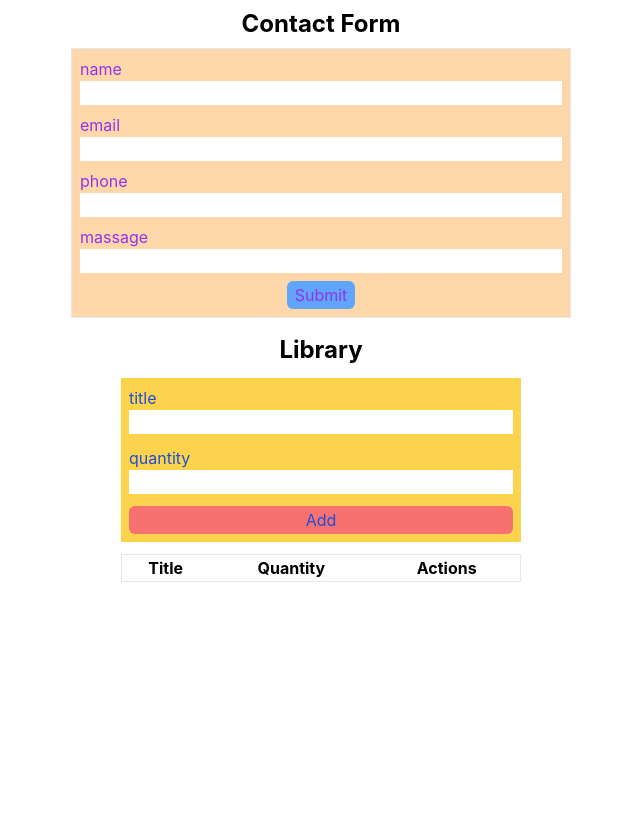
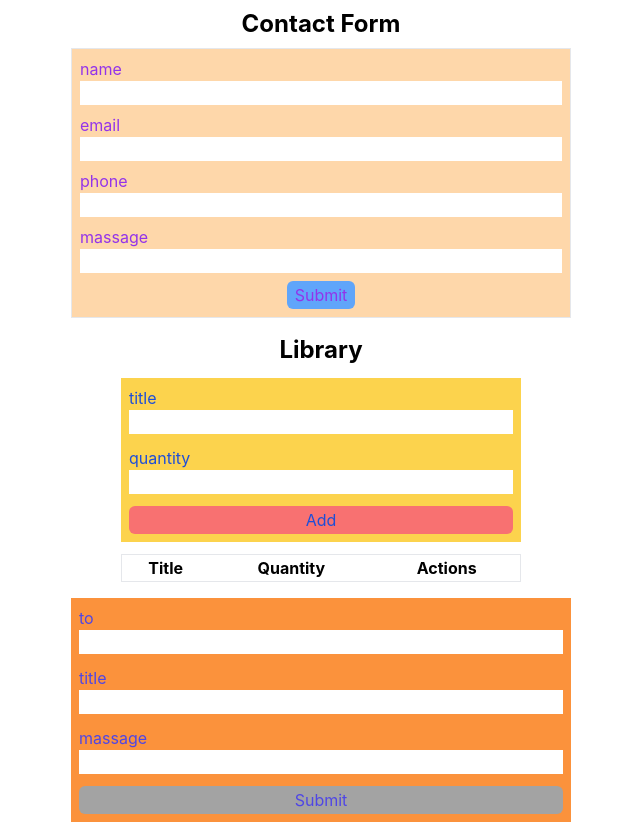
Before and after one commit to duchieu855/lab5-module3, a React (Vite) app in the folder my-vue-app/: page / in a window 1280 px wide. Shown: the whole page, without its empty margins (319-959 px from the left). Before the commit the page ends 800 px from the top, so only its background shows below. Built offline with nearby package versions, Linux system fonts and the light colour scheme.

Commit message:
complete mail form

```diff
--- a/my-vue-app/src/App.tsx
+++ b/my-vue-app/src/App.tsx
@@ -1,12 +1,14 @@
 import "tailwindcss/tailwind.css";
 import Form1 from "./Form1/Form.tsx";
 import Form2 from "./Form2/Form.tsx";
+import Form3 from "./Form3/Form.tsx";
 
 function App() {
 	return (
 		<div className="space-y-4">
 			<Form1 />
 			<Form2 />
+			<Form3 />
 		</div>
 	);
 }
--- a/my-vue-app/src/Form2/Form.tsx
+++ b/my-vue-app/src/Form2/Form.tsx
@@ -12,7 +12,7 @@ function BookManageApp() {
 	const [book, setBook] = useState({ id: 0, title: "", quantity: "" });
 	const [error, setError] = useState({ title: "", quantity: "" });
 	const [books, setBooks] = useState<Book[]>([]);
-	console.log(error);
+	// console.log(error);
 
 	const handleChange = (e: React.ChangeEvent<HTMLInputElement>) => {
 		const valueInput: string = e.target.value;
@@ -101,9 +101,11 @@ function BookManageApp() {
 
 			<table className="w-[400px] mx-auto p-3 border">
 				<thead>
-					<th>Title</th>
-					<th>Quantity</th>
-					<th>Actions</th>
+					<tr>
+						<th>Title</th>
+						<th>Quantity</th>
+						<th>Actions</th>
+					</tr>
 				</thead>
 				<tbody className="text-center space-y-2">
 					{books.map((book) => (
--- a/my-vue-app/src/Form3/Form.tsx
+++ b/my-vue-app/src/Form3/Form.tsx
@@ -2,7 +2,10 @@ import React, { useState } from "react";
 import TemptForm from "./TemptForm";
 
 function Form() {
-	const REGEX = { email: /^[a-zA-Z0-9+-]+@[a-zA-Z0-9-]+$/ };
+	const REGEX = {
+		email:
+			/^(([^<>()[\]\\.,;:\s@"]+(\.[^<>()[\]\\.,;:\s@"]+)*)|.(".+"))@((\[[0-9]{1,3}\.[0-9]{1,3}\.[0-9]{1,3}\.[0-9]{1,3}\])|(([a-zA-Z\-0-9]+\.)+[a-zA-Z]{2,}))$/,
+	};
 
 	const [dataForm, setDataForm] = useState({ to: "", title: "", massage: "" });
 	const [errors, setErrors] = useState({ to: "", title: "", massage: "" });
@@ -25,7 +28,14 @@ function Form() {
 	};
 	const handleSubmit = (e: React.FormEvent<HTMLFormElement>) => {
 		e.preventDefault();
-		if (REGEX.email.test(dataForm.to)) {
+		console.log(
+			REGEX.email.test(dataForm.to),
+			Object.values(errors).every((error) => error === "")
+		);
+		if (
+			REGEX.email.test(dataForm.to) &&
+			Object.values(errors).every((error) => error === "")
+		) {
 			alert("success");
 		} else {
 			setErrors((preErrors) => ({ ...preErrors, to: "Invalid email address" }));
@@ -34,10 +44,13 @@ function Form() {
 
 	return (
 		<>
-			<form onSubmit={handleSubmit}>
+			<form
+				onSubmit={handleSubmit}
+				className="mx-auto p-2 bg-orange-400 text-indigo-600 w-[500px] flex flex-col space-y-3"
+			>
 				<TemptForm
 					name="to"
-					type="email"
+					type="text"
 					value={dataForm.to}
 					onChange={handleChange}
 					onBlur={handleBlur}
@@ -59,7 +72,9 @@ function Form() {
 					onBlur={handleBlur}
 					error={errors.massage}
 				/>
-				<button type="button">Submit</button>
+				<button className="px-2 py-[2px] bg-neutral-400 rounded-md">
+					Submit
+				</button>
 			</form>
 		</>
 	);
--- a/my-vue-app/src/Form3/TemptForm.tsx
+++ b/my-vue-app/src/Form3/TemptForm.tsx
@@ -18,7 +18,7 @@ const TemptForm: React.FC<TemptForm> = ({
 	onBlur,
 }) => {
 	return (
-		<div>
+		<div className="flex flex-col text-start">
 			<label htmlFor={name}>{name}</label>
 			<input
 				type={type}
```
